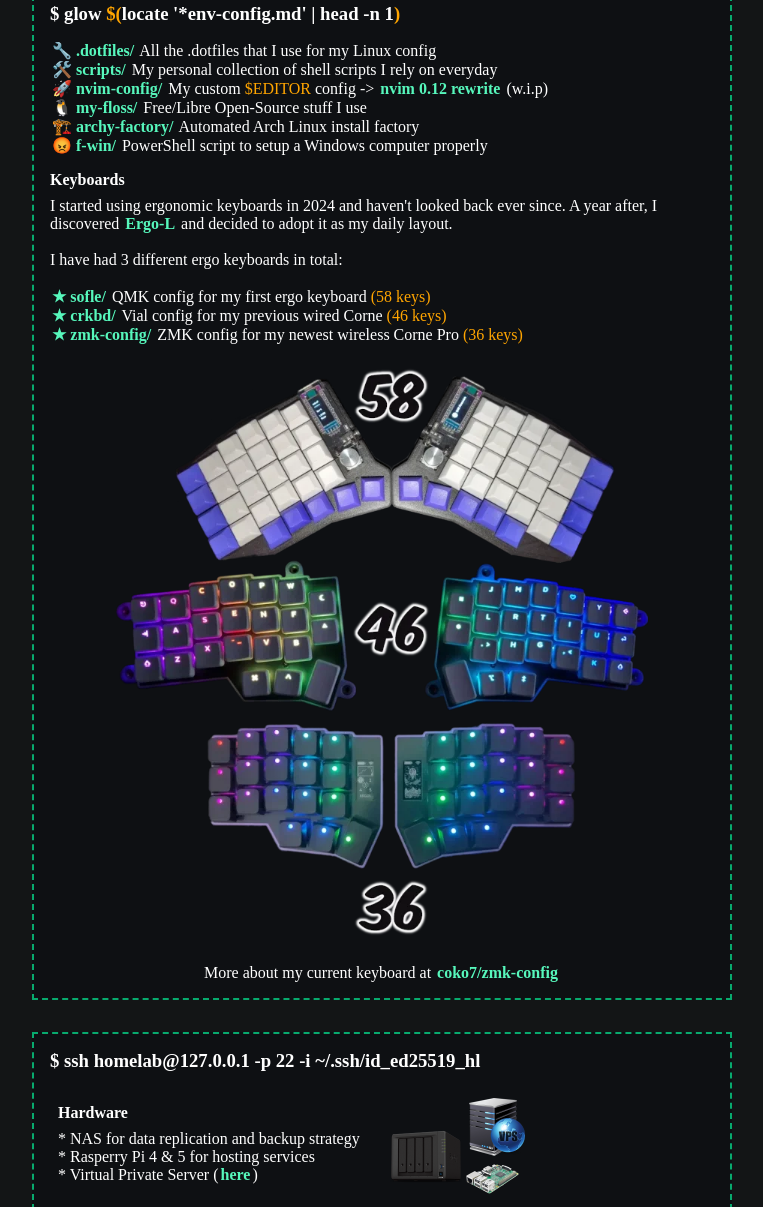
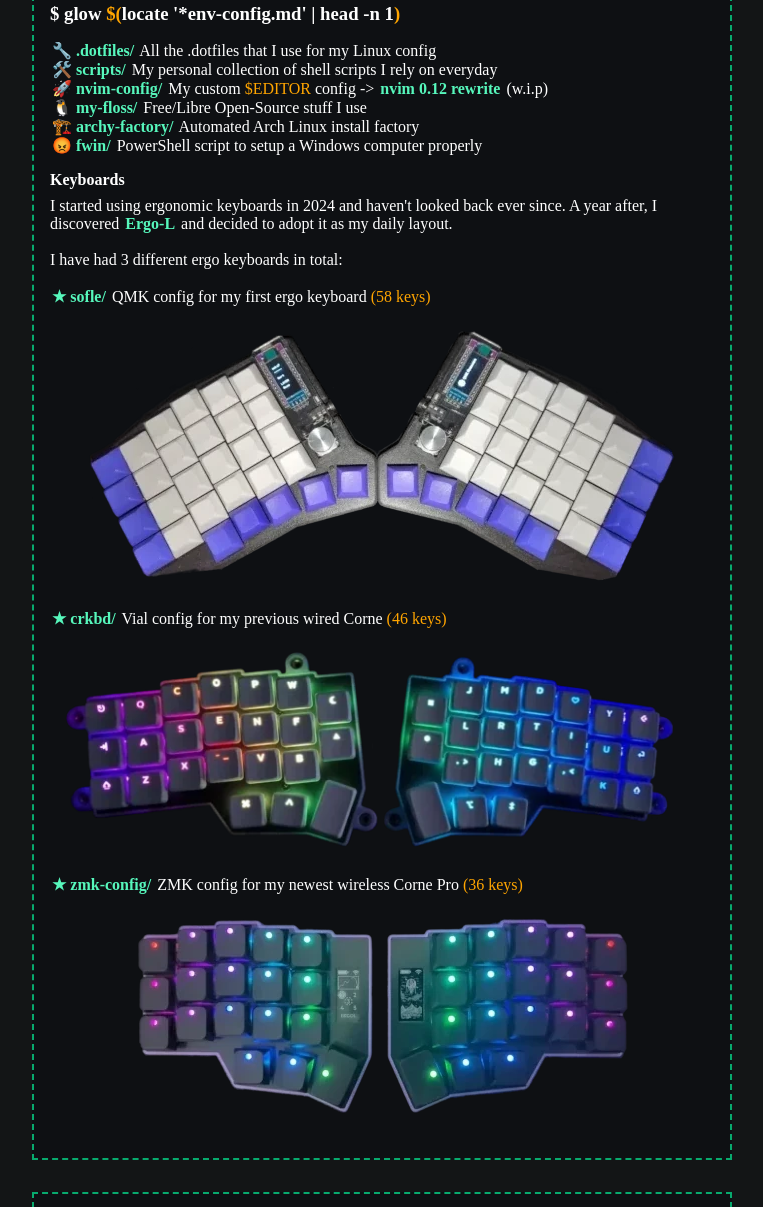
Before and after one commit to coko7/portfolio, a plain HTML site: page index.html in a window 1280 px wide. Shown: the part 3295-4502 px from the top of the page, without its empty margins (258-1021 px from the left). Drawn offline with nearby package versions, Linux system fonts and the light colour scheme; a web font is replaced by a local one.

Commit message:
chore: split kb image into three + fix typo on fwin

```diff
--- a/index.html
+++ b/index.html
@@ -227,19 +227,27 @@
             -&gt; <a class="btn-link" href="https://github.com/coko7/nvim-config-fs">nvim 0.12 rewrite</a> (w.i.p)</p>
           <p><a class="btn-link" href="https://github.com/coko7/my-floss">🐧 my-floss/</a> Free/Libre Open-Source stuff I use</p>
           <p><a class="btn-link" href="https://github.com/coko7/archy-factory">🏗️  archy-factory/</a> Automated Arch Linux install factory</p>
-          <p><a class="btn-link" href="https://github.com/coko7/fwin">😡 f-win/</a> PowerShell script to setup a Windows computer properly</p>
+          <p><a class="btn-link" href="https://github.com/coko7/fwin">😡 fwin/</a> PowerShell script to setup a Windows computer properly</p>
         </div>
         <div style="margin-top: 1em">
           <h4>Keyboards</h4>
           <p>I started using ergonomic keyboards in 2024 and haven't looked back ever since. A year after, I discovered <a class="btn-link" href="https://ergol.org/">Ergo-L</a> and decided to adopt it as my daily layout.</p><br/>
           <p>I have had 3 different ergo keyboards in total:</p><br/>
+
           <p><a class="btn-link" href="https://github.com/coko7/sofle">★ sofle/</a> QMK config for my first ergo keyboard <span class="env-var">(58 keys)</span></p>
+          <div class="centered-picture">
+            <img id="keyboard-picture" src="./assets/sofle_58.webp" alt="picture of a split Sofle ergonomic keyboard with 58 keys">
+          </div>
+
           <p><a class="btn-link" href="https://github.com/coko7/crkbd">★ crkbd/</a> Vial config for my previous wired Corne <span class="env-var">(46 keys)</span></p>
+          <div class="centered-picture">
+            <img id="keyboard-picture" src="./assets/corne_46.webp" alt="picture of a split Corne ergonomic keyboard with 46 keys">
+          </div>
+
           <p><a class="btn-link" href="https://github.com/coko7/zmk-config">★ zmk-config/</a> ZMK config for my newest wireless Corne Pro <span class="env-var">(36 keys)</span></p>
           <div class="centered-picture">
-            <img id="keyboard-picture" src="./assets/all_keebs.webp" alt="custom Corne keyboard">
+            <img id="keyboard-picture" src="./assets/corne_36.webp" alt="picture of a split Corne ergonomic keyboard with 36 keys">
           </div>
-          <p style="text-align: center">More about my current keyboard at <a class="btn-link" href="https://github.com/coko7/zmk-config">coko7/zmk-config</a></p>
         </div>
       </article>
 
--- a/style.css
+++ b/style.css
@@ -56,8 +56,8 @@ body {
 }
 
 #keyboard-picture {
+  padding: 1rem;
   max-width: 100%;
-  max-height: 600px;
 }
 
 #wbw-svg {
```
Also changed, not shown: assets/corne_36.webp (added), assets/corne_46.webp (added), assets/sofle_58.webp (added).
